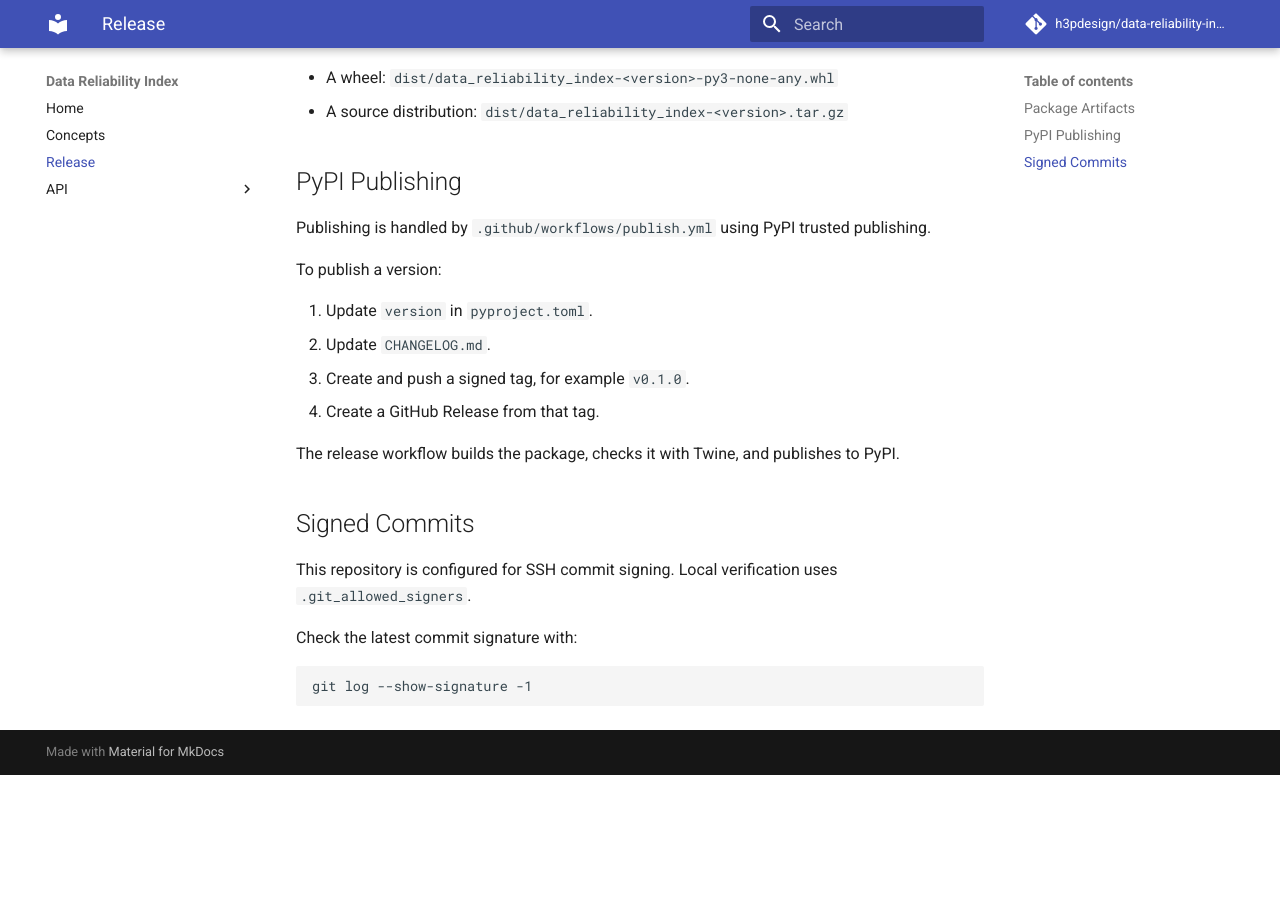
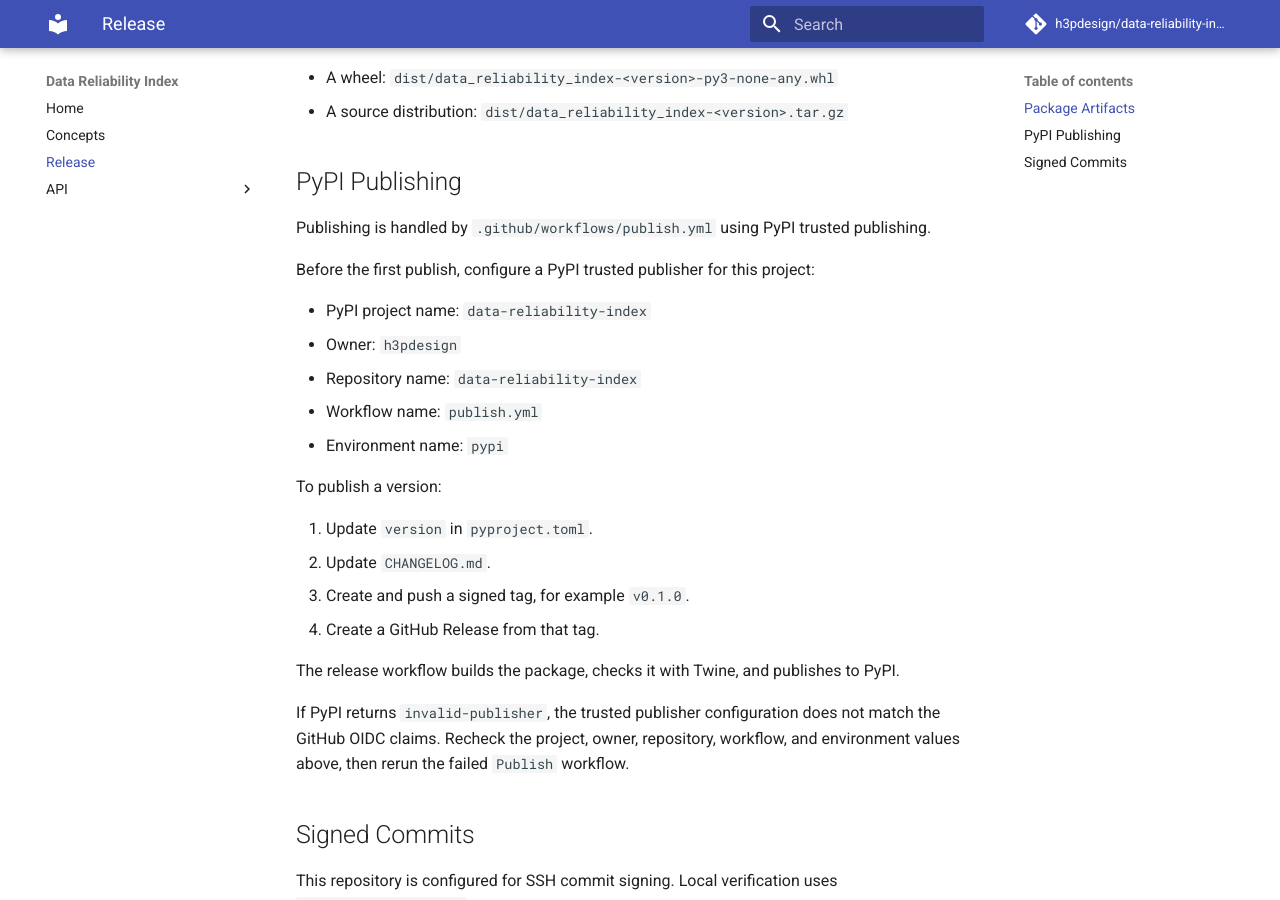
Before and after one commit to h3pdesign/data-reliability-index, an MkDocs documentation site: the page built from docs/release.md, in a window 1280 px wide and 900 px high, scrolled down 434 px. Built offline with MkDocs 1.6.1 and Material for MkDocs 9.7.7, drawn with Linux system fonts in a browser that asks for light colours; comment, search, counter and statistics services are not loaded; before the commit the page ends 1209 px from its top, so only the background shows below that.

Commit message:
Document PyPI trusted publisher setup

```diff
--- a/docs/release.md
+++ b/docs/release.md
@@ -21,6 +21,14 @@ The expected artifacts are:
 
 Publishing is handled by `.github/workflows/publish.yml` using PyPI trusted publishing.
 
+Before the first publish, configure a PyPI trusted publisher for this project:
+
+- PyPI project name: `data-reliability-index`
+- Owner: `h3pdesign`
+- Repository name: `data-reliability-index`
+- Workflow name: `publish.yml`
+- Environment name: `pypi`
+
 To publish a version:
 
 1. Update `version` in `pyproject.toml`.
@@ -29,6 +37,8 @@ To publish a version:
 4. Create a GitHub Release from that tag.
 
 The release workflow builds the package, checks it with Twine, and publishes to PyPI.
+
+If PyPI returns `invalid-publisher`, the trusted publisher configuration does not match the GitHub OIDC claims. Recheck the project, owner, repository, workflow, and environment values above, then rerun the failed `Publish` workflow.
 
 ## Signed Commits
 
```
